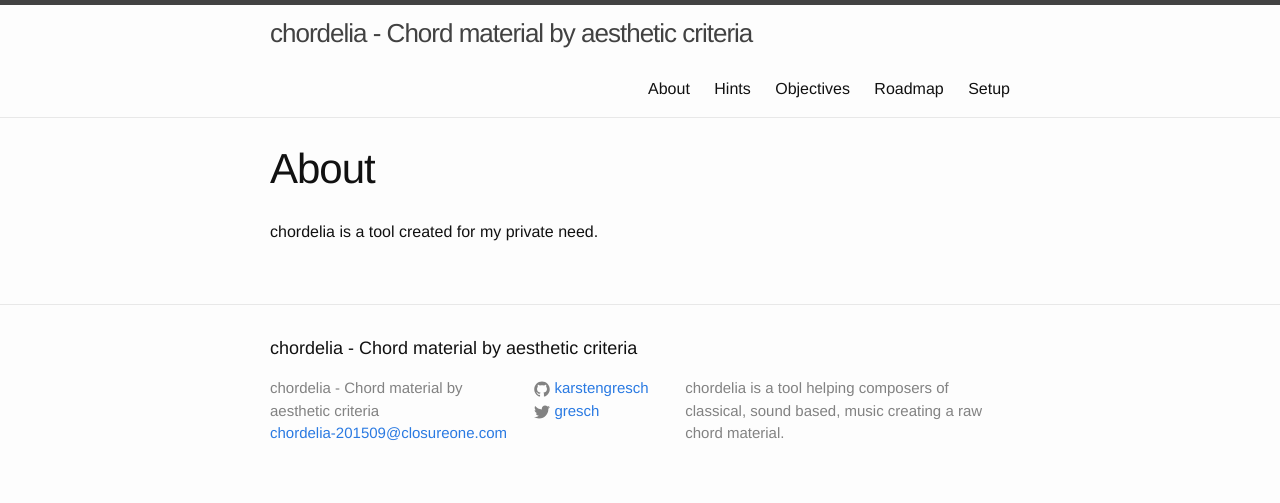
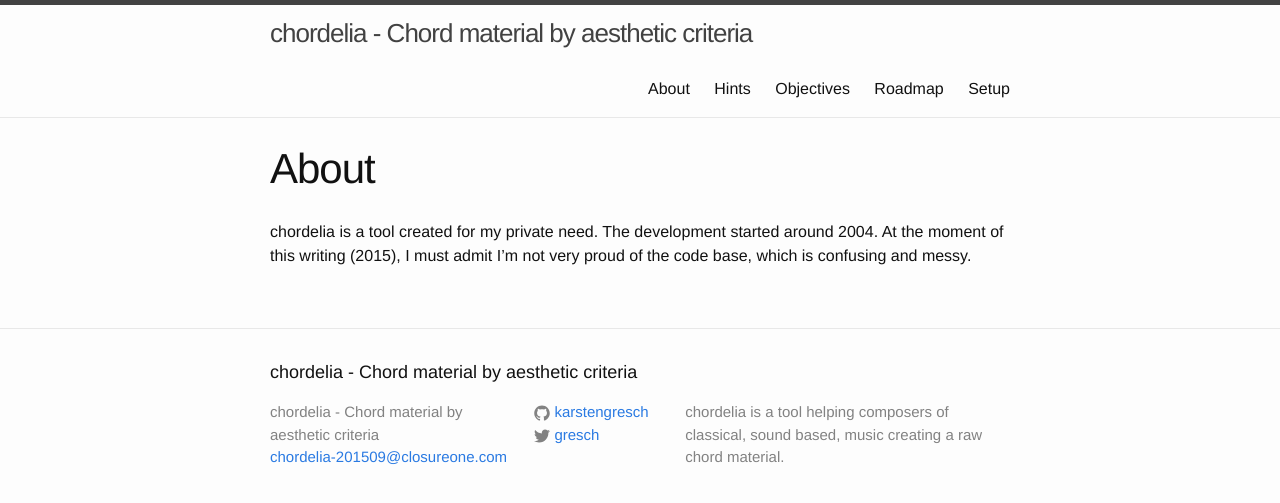
Before and after one commit to karstengresch/chordelia, a Jekyll site: the page built from _pages/about.md, in a window 1280 px wide. Shown: the top 503 px of the page. Built offline with Jekyll 4.4.1, drawn with Linux system fonts in a browser that asks for light colours.

Commit message:
Documentation.

```diff
--- a/_pages/about.md
+++ b/_pages/about.md
@@ -4,4 +4,4 @@ title: About
 permalink: /about/
 ---
 
-chordelia is a tool created for my private need.
+chordelia is a tool created for my private need. The development started around 2004. At the moment of this writing (2015), I must admit I'm not very proud of the code base, which is confusing and messy.
```
